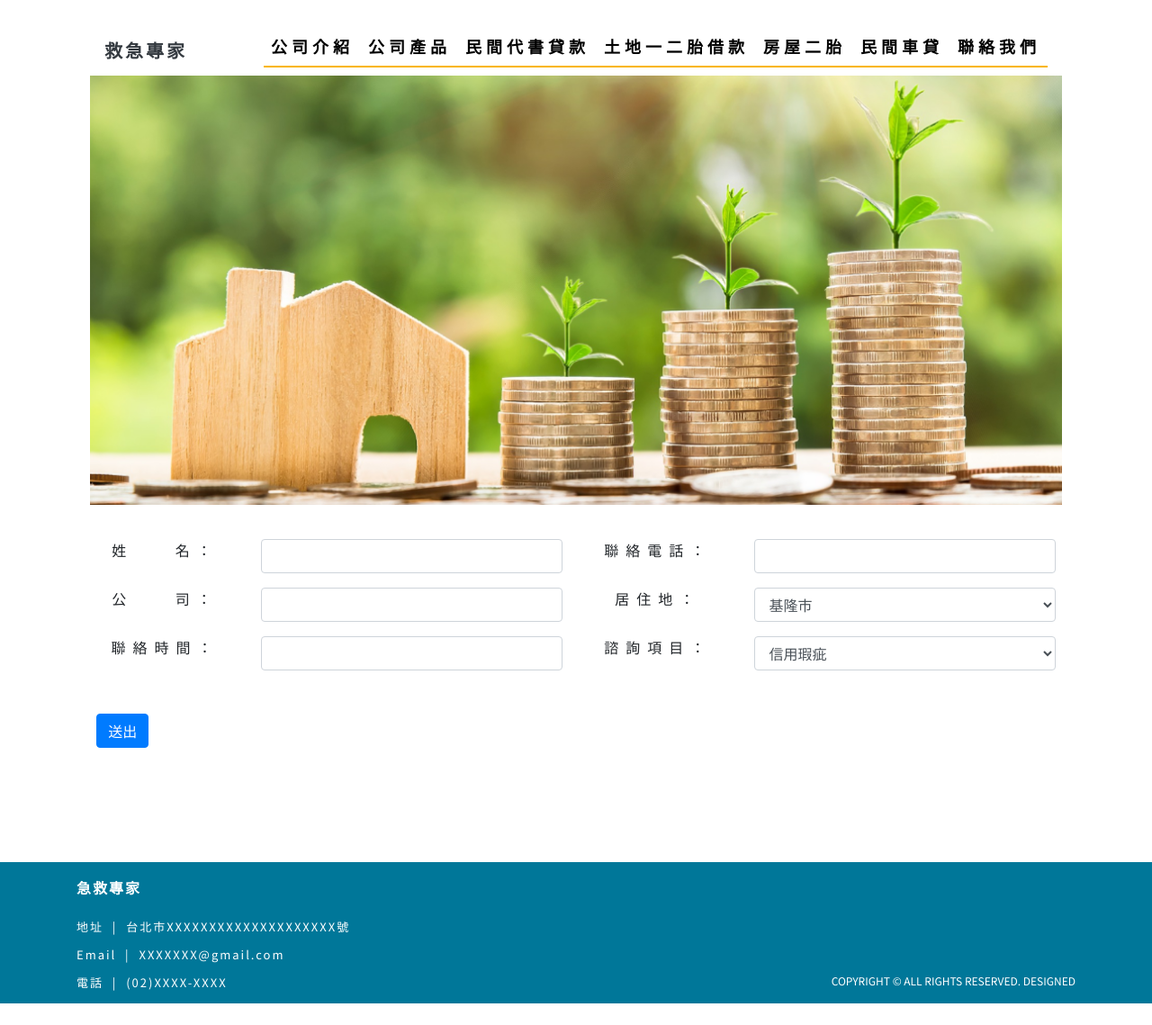
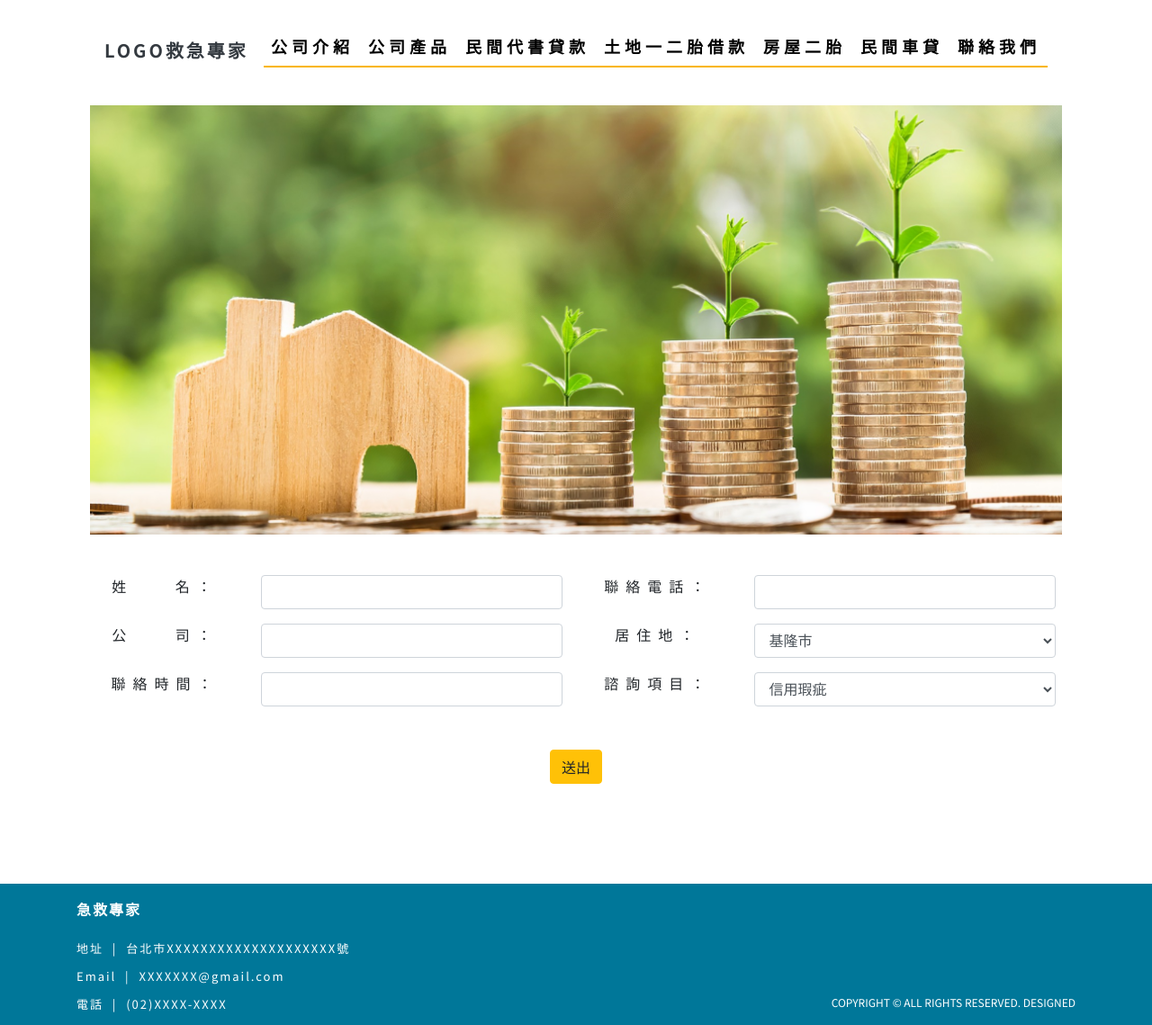
Before and after one commit to cool3690/daisu, a PHP site: page / in a window 1280 px wide. Shown: the whole page at 90% size. Before the commit the page ends 1115 px from the top, so only its background shows below. Run offline with PHP 8.4, Linux system fonts and the light colour scheme; some libraries are stand-ins or nearby versions.

Commit message:
Add files via upload

```diff
--- a/index.php
+++ b/index.php
@@ -62,7 +62,7 @@
 	<div class="container">
 		<?php include_once ("navbar.php"); ?>
 
-		<div class="container mb-3">
+		<div class="container" style="padding-top:3%;">
 						  <img class="d-block w-100" src="images/test.png" alt="Second slide">
 		<!--
 			<div class="col-sm-12 col-md-6 col-lg-12 mt-4">
@@ -94,7 +94,7 @@
 				</div>
 				-->
 			</div>
-			<div class="mt-3 mb-3">
+			<div style="padding-top:2%;">
 				<form method="post" action="clsm_connect.php" style="padding-top:2%;padding-bottom:10%;padding-left:2%;padding-right:2%;">
 					<div class="text-center mb-5" style="letter-spacing:8px;">
 						<div class="form-group row">
@@ -157,7 +157,9 @@
 							</div>
 						</div>
 					</div>
-						<input type="submit" class="btn btn-primary" value="送出">
+					<div class="text-center">
+						<input type="submit" class="btn btn-warning" value="送出">
+					</div>
 				</form>
 			</div>
 		</div>
--- a/navbar.php
+++ b/navbar.php
@@ -1,6 +1,6 @@
 <nav class="navbar navbar-expand-xl navbar-dark">
 		<div class="container mt-1">
-			<a class="navbar-brand justify-content-center mt-4 text-dark" href="index.php" id="logo">救急專家</a>
+			<a class="navbar-brand justify-content-center mt-4 text-dark" href="index.php" id="logo">LOGO救急專家</a>
 			<div>
 				<div class="short-div text-right">
 					<button class="navbar-toggler" type="button" data-toggle="collapse" data-target="#navbarCollapse" aria-controls="navbarCollapse" aria-expanded="false" aria-label="Toggle navigation">
```
